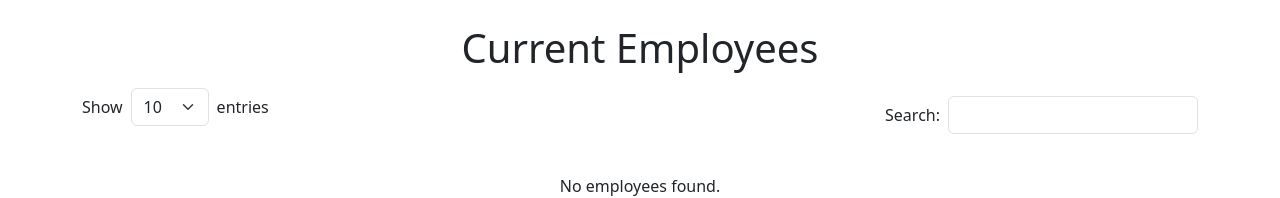
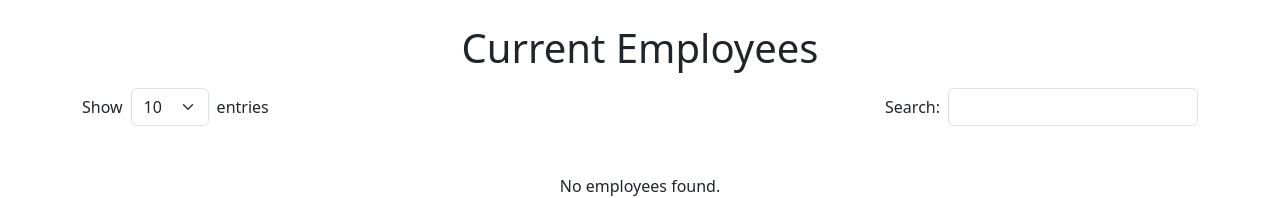
Before and after one commit to AlenaKush/HRnet-react, a React (Vite) app: page /employee-list in a window 1280 px wide. Shown: the top 198 px of the page. Built offline with nearby package versions, Linux system fonts and the light colour scheme.

Commit message:
search fixed

```diff
--- a/src/components/SearchField.jsx
+++ b/src/components/SearchField.jsx
@@ -1,16 +1,18 @@
-import Form from 'react-bootstrap/Form';
+import { Form } from 'react-bootstrap';
+import InputField from './InputField';
 
 function SearchField({ value, onChange }) {
   return (
     <Form.Group className="mb-3 d-flex align-items-center gap-2 justify-content-end">
-      <Form.Label htmlFor="search" className="mb-0">Search:</Form.Label>
-      <Form.Control
-        id="search"
-        type="text"
-        value={value}
-        onChange={(e) => onChange(e.target.value)}
-        style={{ maxWidth: '250px' }}
-      />
+      <Form.Label htmlFor="search" className="mb-3">Search:</Form.Label>
+      <div style={{ maxWidth: '250px', flex: '1' }}>
+        <InputField
+          name="search"
+          type="text"
+          value={value}
+          onChange={(e) => onChange(e.target.value)}
+        />
+      </div>
     </Form.Group>
   );
 }
```
